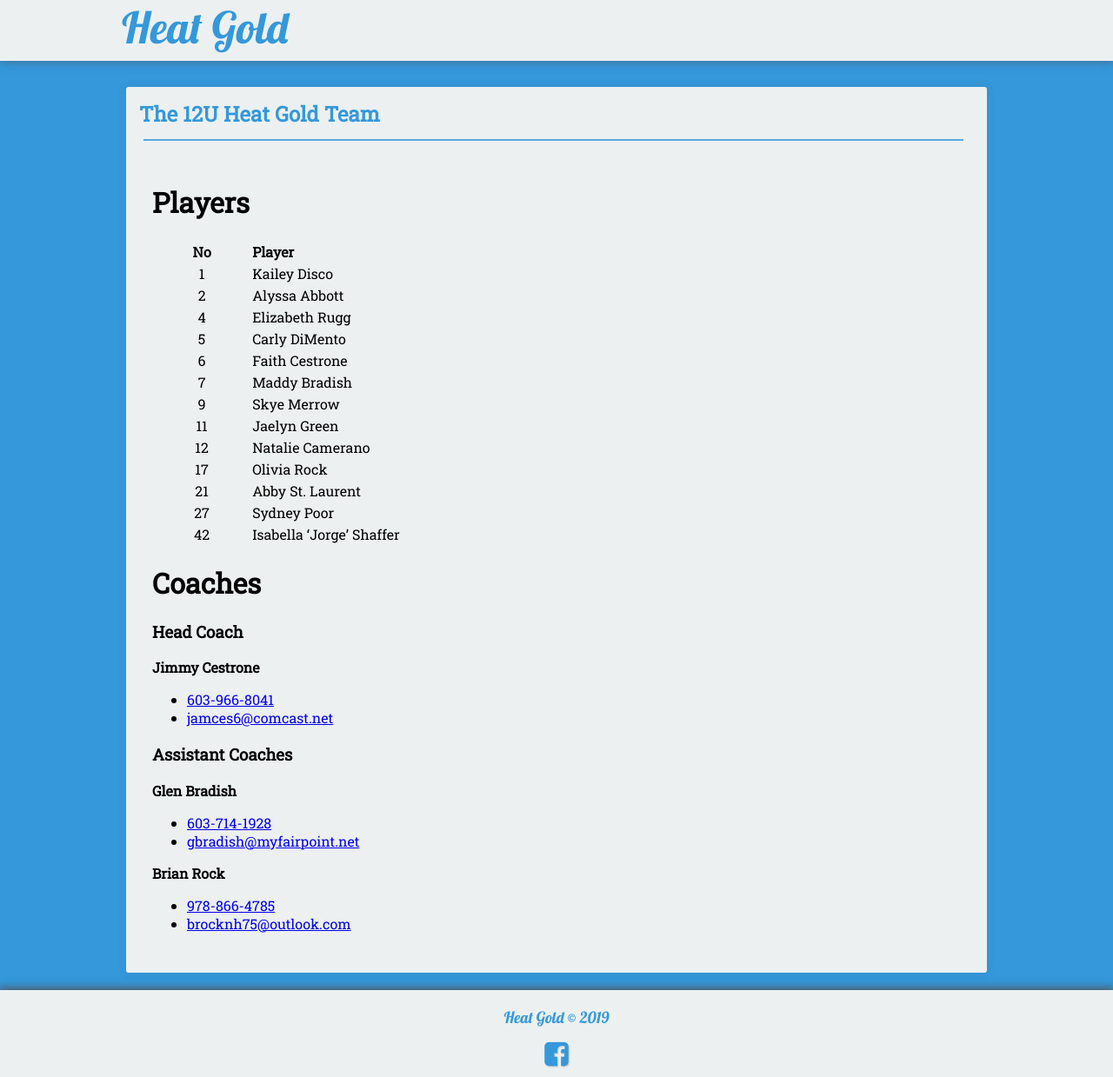
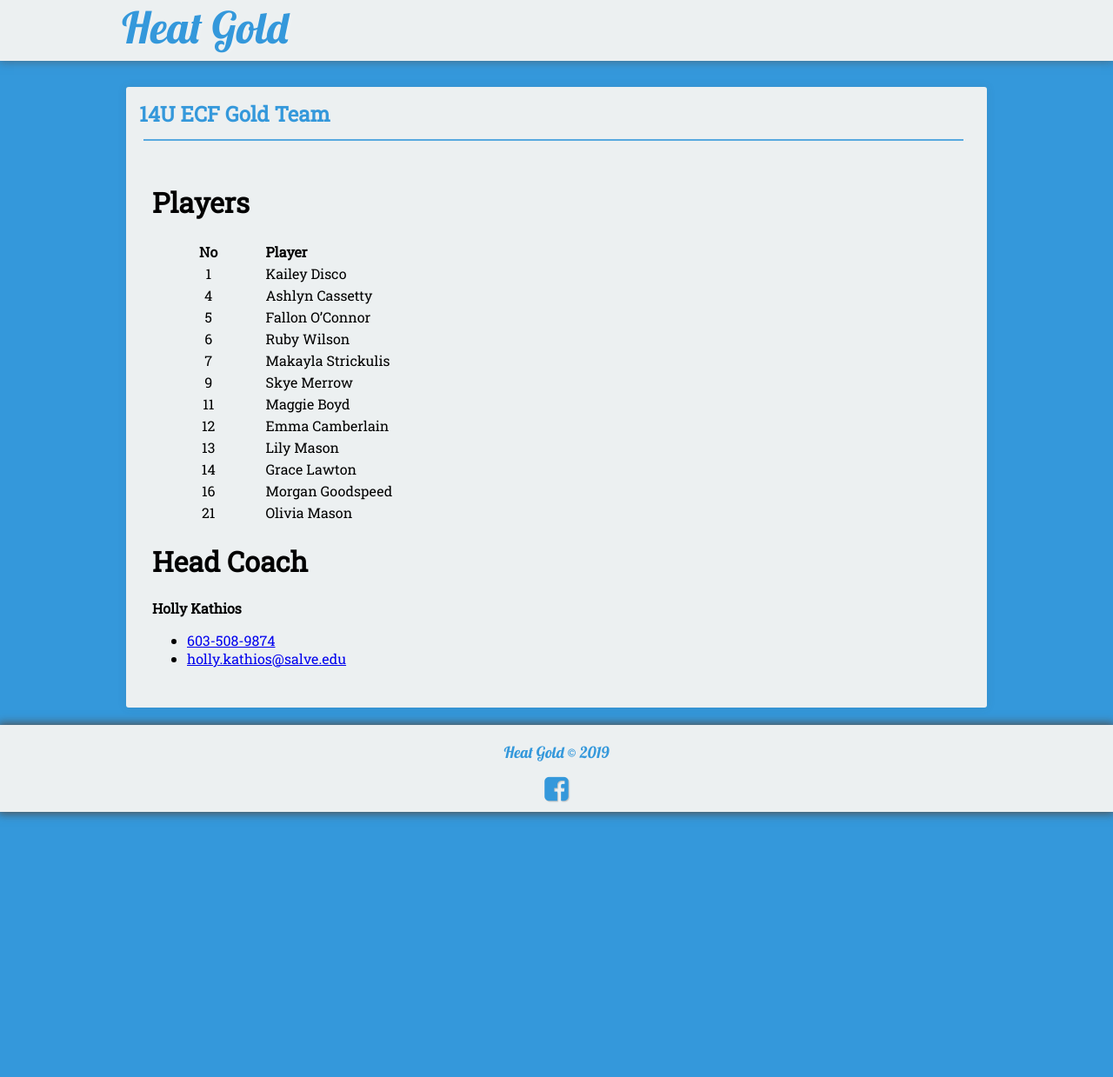
Before and after one commit to seanmerrow/ecf, a Jekyll site: the page built from coaches/index.md, in a window 1280 px wide. Shown: the whole page at 87% size. Built offline with Jekyll 4.4.1, drawn with Linux system fonts in a browser that asks for light colours; nearby versions of some CDN libraries.

Commit message:
Update index.md

```diff
--- a/coaches/index.md
+++ b/coaches/index.md
@@ -1,7 +1,7 @@
 ---
 layout: post
-title:  "The 12U Heat Gold Team"
-excerpt: "12U NE Heat Gold Team"
+title:  "14U ECF Gold Team"
+excerpt: "14U ECF Gold Team"
 permalink: /coaches/
 ---
 # Players
@@ -9,30 +9,21 @@ permalink: /coaches/
 |No    | Player          |
 |:----:|:----------------|
 | 1    |Kailey Disco     |
-| 2    |Alyssa Abbott    |
-| 4    |Elizabeth Rugg   |
-| 5    |Carly DiMento    |
-| 6    |Faith Cestrone   |
-| 7    |Maddy Bradish    |
+| 4    |Ashlyn Cassetty  |
+| 5    |Fallon O'Connor  |
+| 6    |Ruby Wilson      |
+| 7    |Makayla Strickulis    |
 | 9    |Skye Merrow      |
-| 11   |Jaelyn Green     |
-| 12   |Natalie Camerano |
-| 17   |Olivia Rock      |
-| 21   |Abby St. Laurent |
-| 27   |Sydney Poor |
-| 42   |Isabella 'Jorge' Shaffer|
+| 11   |Maggie Boyd      |
+| 12   |Emma Camberlain |
+| 13   |Lily Mason      |
+| 14   |Grace Lawton    |
+| 16   |Morgan Goodspeed |
+| 21   |Olivia Mason    |
 
-# Coaches
-### Head Coach
-**Jimmy Cestrone**
-* [603-966-8041](tel:+1-603-966-8041)
-* [jamces6@comcast.net](mailto:jamces6@comcast.net)
 
-### Assistant Coaches
-**Glen Bradish**
-* [603-714-1928](tel:+1-603-714-1928)
-* [gbradish@myfairpoint.net](mailto:gbradish@myfairpoint.net)
+# Head Coach
 
-**Brian Rock**
-* [978-866-4785](tel:+1-978-866-4785)
-* [brocknh75@outlook.com](mailto:brocknh75@outlook.com)
+**Holly Kathios**
+* [603-508-9874](tel:+1-603-508-9874)
+* [holly.kathios@salve.edu](mailto:holly.kathios@salve.edu)
```
